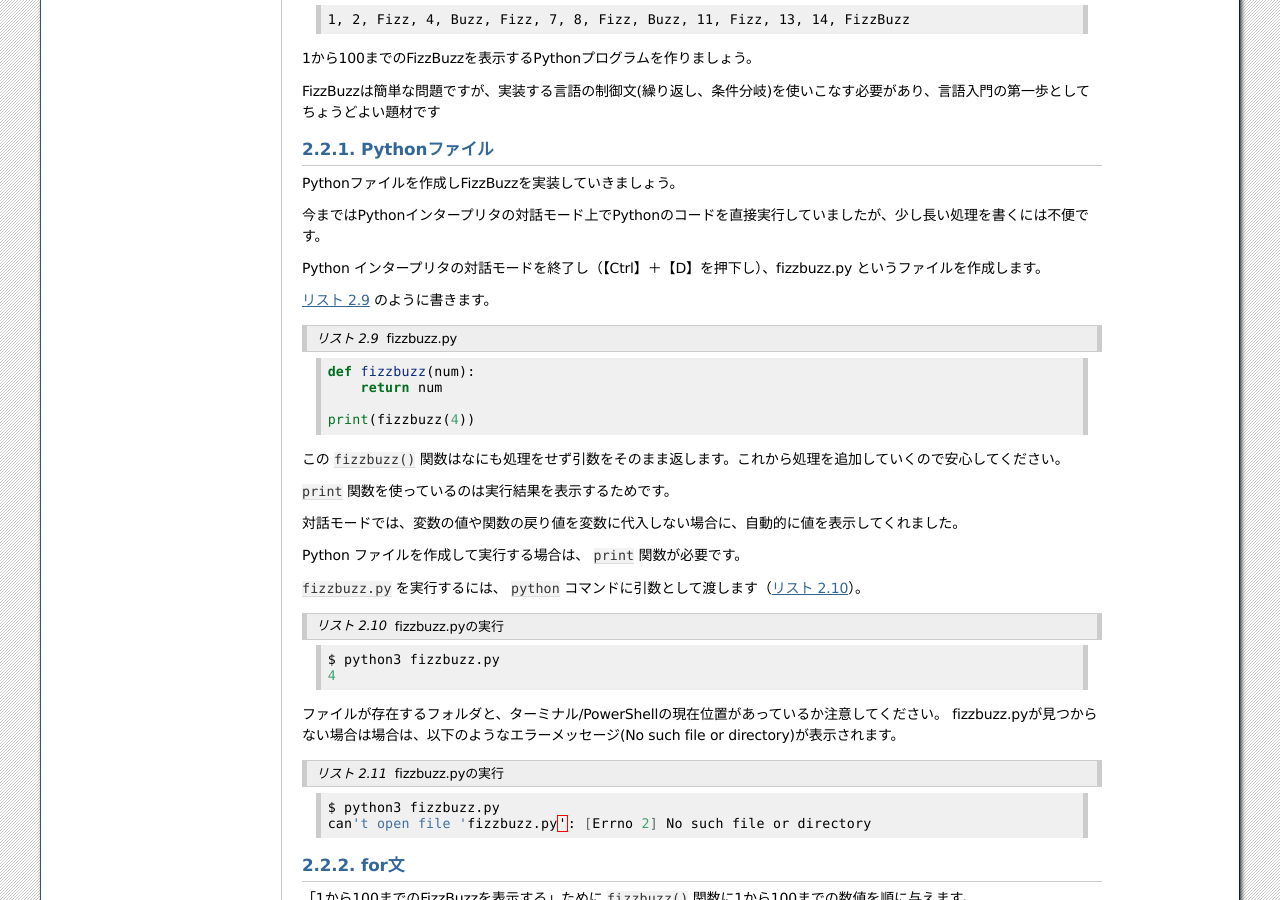
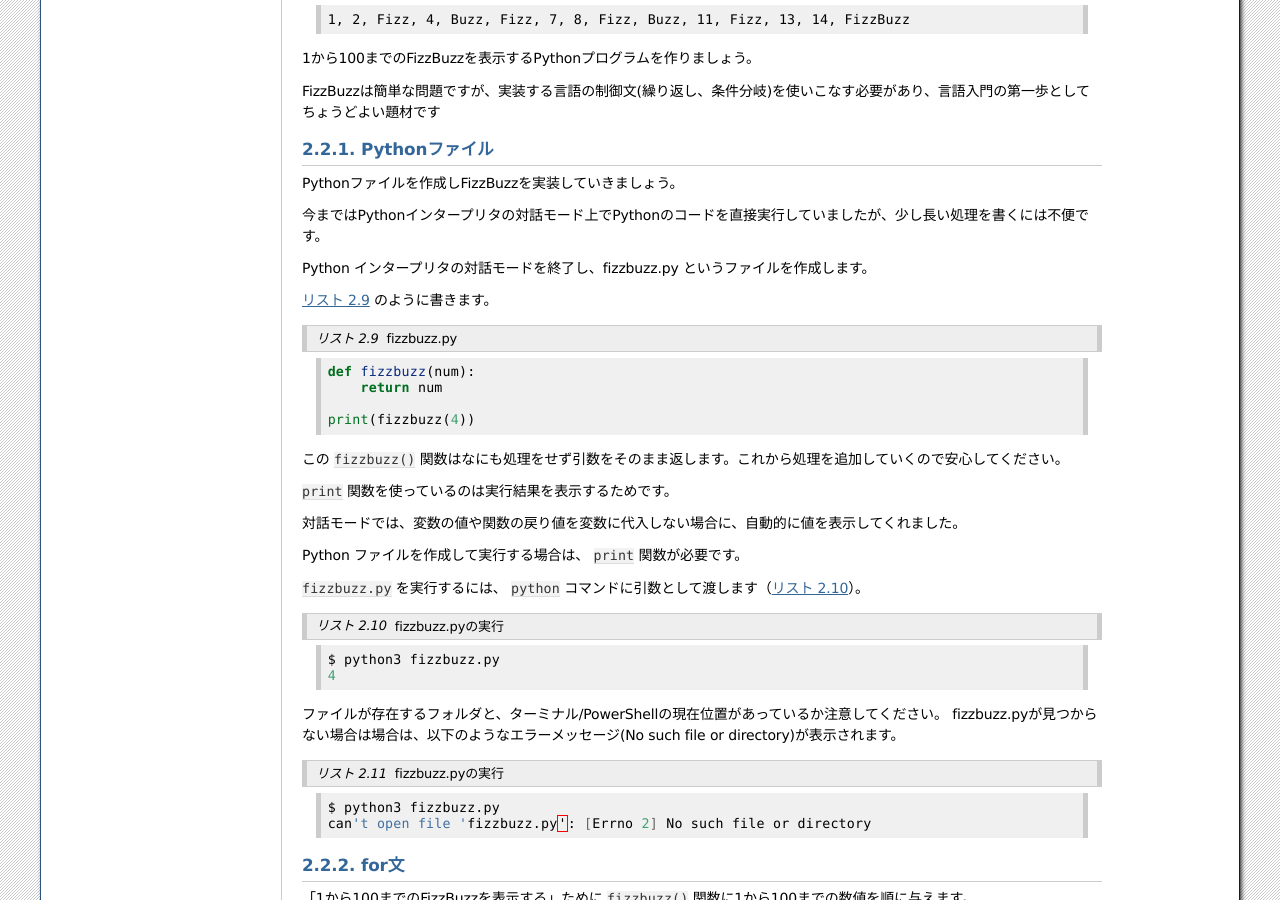
Before and after one commit to pyconjp/pycamp.pycon.jp, a Sphinx documentation site: the page built from source/textbook/2_intro.rst, in a window 1280 px wide and 900 px high, scrolled down 3221 px. Built offline with Sphinx 7.4.7, drawn with Linux system fonts in a browser that asks for light colours.

Commit message:
delete duplicating Ctrl+D

```diff
--- a/source/textbook/2_intro.rst
+++ b/source/textbook/2_intro.rst
@@ -248,7 +248,7 @@ Pythonファイルを作成しFizzBuzzを実装していきましょう。
 
 今まではPythonインタープリタの対話モード上でPythonのコードを直接実行していましたが、少し長い処理を書くには不便です。
 
-Python インタープリタの対話モードを終了し（【Ctrl】＋【D】を押下し）、fizzbuzz.py というファイルを作成します。
+Python インタープリタの対話モードを終了し、fizzbuzz.py というファイルを作成します。
 
 :numref:`fizzbuzz-1` のように書きます。
 
```
